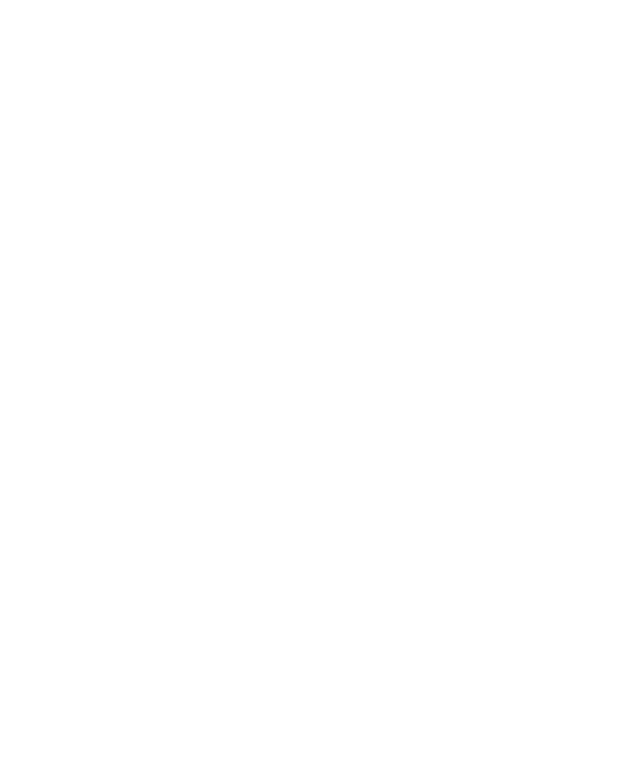
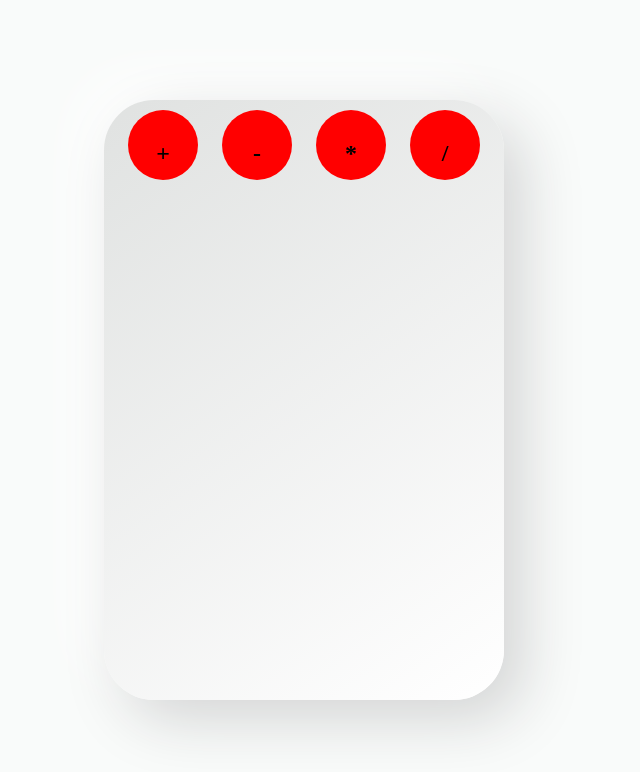
Before and after one commit to AminBihamta/Calculator, a plain HTML site: page index.html in a window 1280 px wide. Shown: the whole page, without its empty margins (336-976 px from the left). Drawn offline with Linux system fonts and the light colour scheme.

Commit message:
firstCommit

```diff
--- a/index.html
+++ b/index.html
@@ -4,8 +4,25 @@
     <meta charset="UTF-8">
     <meta name="viewport" content="width=device-width, initial-scale=1.0">
     <title>Calculator</title>
+    <link rel="stylesheet" href="styles.css">
 </head>
 <body>
+    <div id="calculatorBody">
+        <div id="firstRow">
+            <div class="firstElement">
+                <h2>+</h2>
+            </div>
+            <div class="secondElement">
+                <h2>-</h2>
+            </div>
+            <div class="thirdElement">
+                <h2>*</h2>
+            </div>
+            <div class="fourthElement">
+                <h2>/</h2>
+            </div>
+        </div>
 
+    </div>
 </body>
 </html>
--- a/styles.css
+++ b/styles.css
@@ -0,0 +1,38 @@
+:root {
+  --primary-color: #353436;
+  --secondary-color: #dc353f;
+  --background-color: #f9fbfa;
+}
+
+body {
+  background-color: var(--background-color);
+  margin: 0px;
+  padding: 0px;
+  display: flex;
+  justify-content: center;
+}
+
+#calculatorBody {
+    margin: 100px;
+  border-radius: 50px;
+  background: linear-gradient(145deg, #e0e2e1, #ffffff);
+  box-shadow: 20px 20px 60px #d4d5d5, -20px -20px 60px #ffffff;
+  height: 600px;
+  width: 400px;
+  display: flex;
+  justify-content: center;
+}
+
+.firstElement, .secondElement, .thirdElement, .fourthElement {
+    display: inline-block;
+    vertical-align: middle;
+    text-align: center;
+    padding: 10px;
+    margin: 10px;
+    width: 50px;
+    height: 50px;
+    background-color: red;
+    border-radius: 100%;
+    text-align: center;
+    justify-content: center;
+}
```
